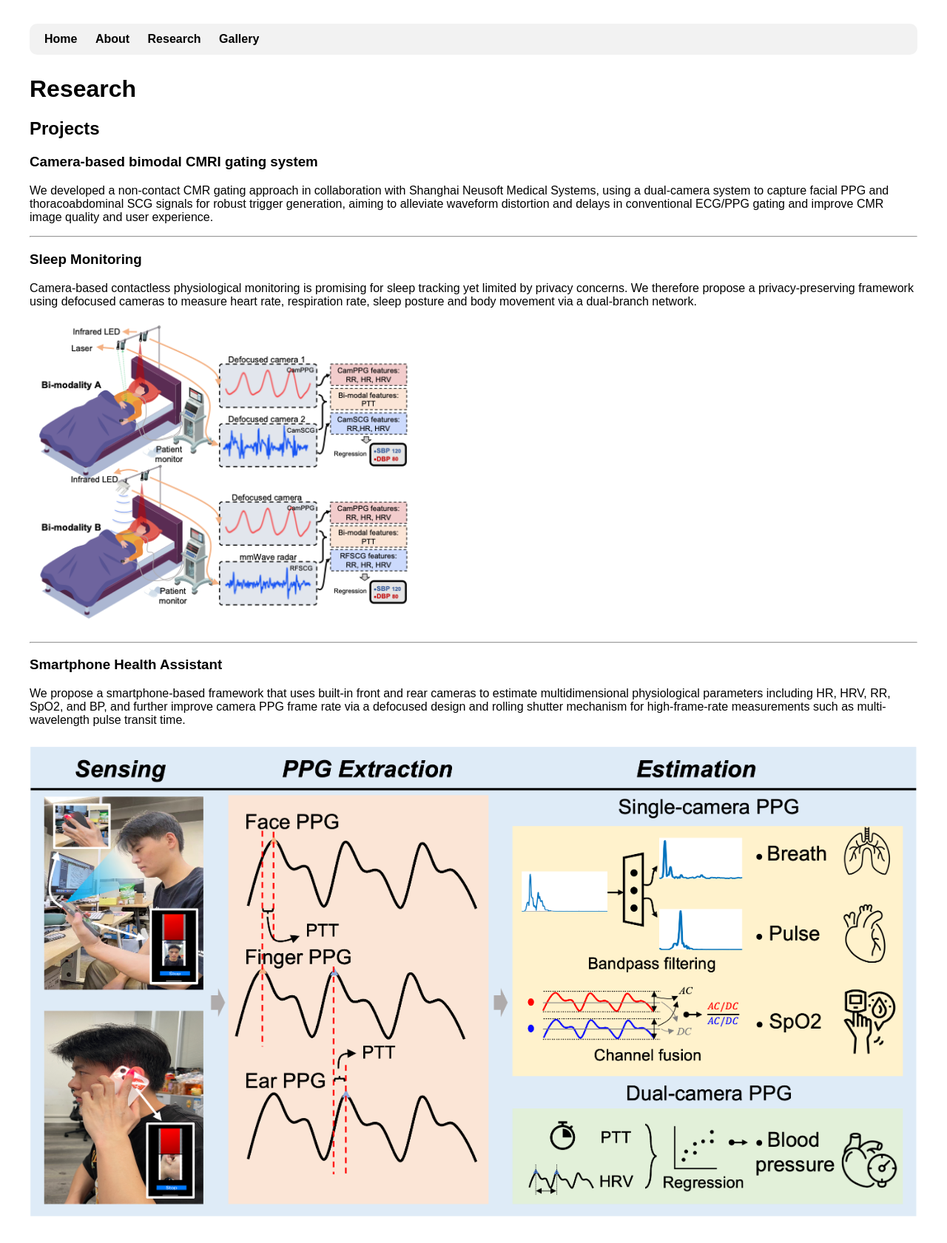
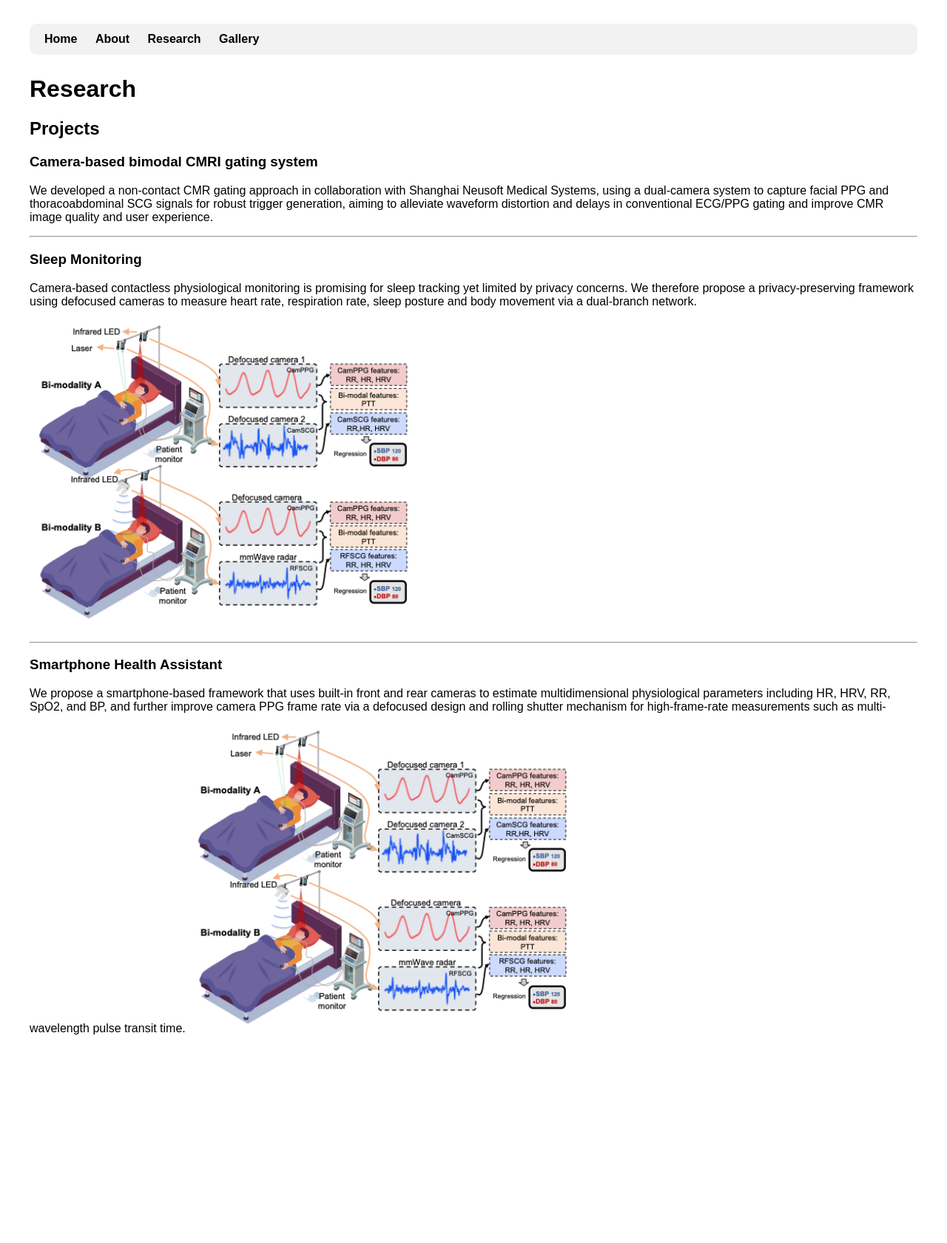
Before and after one commit to yingen-zhu/yingen-zhu.github.io, a Jekyll site: the page built from research.md, in a window 1280 px wide. Shown: the whole page at 74% size. Built offline with Jekyll 4.4.1, drawn with Linux system fonts in a browser that asks for light colours; after the commit the page ends 1432 px from its top, so only the background shows below that.

Commit message:
Update research.md

```diff
--- a/research.md
+++ b/research.md
@@ -24,5 +24,5 @@ Camera-based contactless physiological monitoring is promising for sleep trackin
 
 ### Smartphone Health Assistant
 We propose a smartphone-based framework that uses built-in front and rear cameras to estimate multidimensional physiological parameters including HR, HRV, RR, SpO2, and BP, and further improve camera PPG frame rate via a defocused design and rolling shutter mechanism for high-frame-rate measurements such as multi-wavelength pulse transit time.
-
-![Smartphone](/assets/images/phoneAssistant.png)
+<img src="/assets/images/SleepMonitoring.png" alt="Sleep Monitoring" style="width: 520px; max-width: 100%; height: auto;">
+<!-- ![Smartphone](/assets/images/phoneAssistant.png) -->
```
